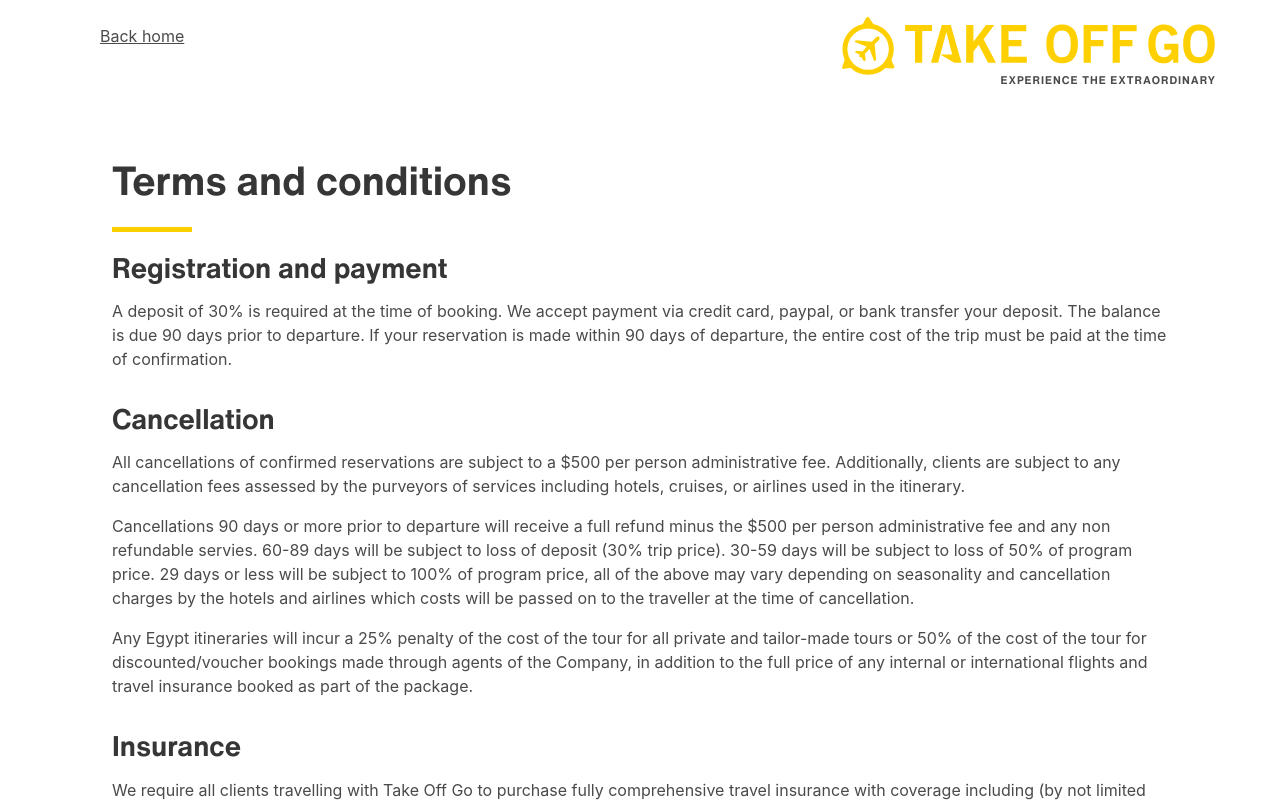
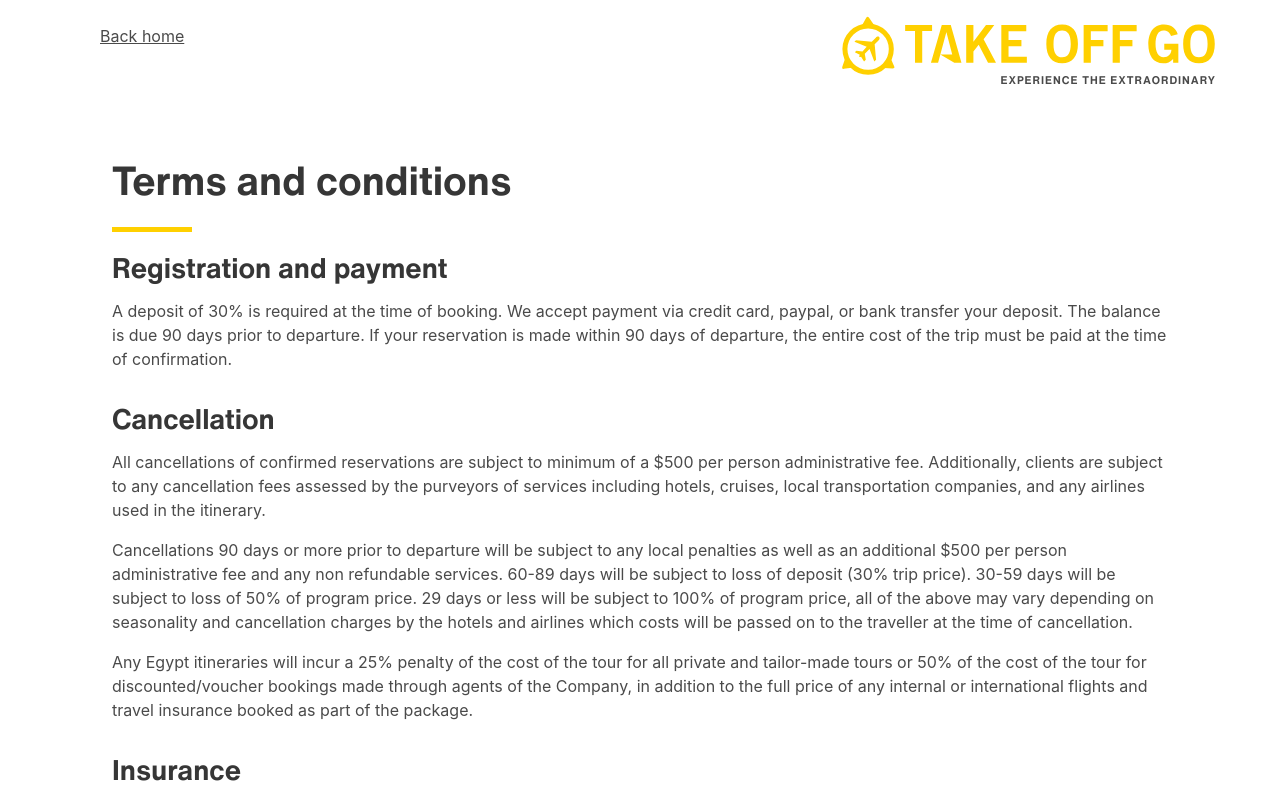
Before and after one commit to brendanmckenzie/takeoffgo-website, a Next.js app: page /terms-and-conditions in a window 1280 px wide. Shown: the top 802 px of the page. Built offline with nearby package versions, Linux system fonts and the light colour scheme; some icons are missing; a web font is replaced by a local one.

Commit message:
Updated terms

```diff
--- a/pages/terms-and-conditions.tsx
+++ b/pages/terms-and-conditions.tsx
@@ -34,21 +34,23 @@ const Terms: React.FC = () => {
             <h2>Cancellation</h2>
 
             <p>
-              All cancellations of confirmed reservations are subject to a $500
-              per person administrative fee. Additionally, clients are subject
-              to any cancellation fees assessed by the purveyors of services
-              including hotels, cruises, or airlines used in the itinerary.
+              All cancellations of confirmed reservations are subject to minimum
+              of a $500 per person administrative fee. Additionally, clients are
+              subject to any cancellation fees assessed by the purveyors of
+              services including hotels, cruises, local transportation
+              companies, and any airlines used in the itinerary.
             </p>
 
             <p>
-              Cancellations 90 days or more prior to departure will receive a
-              full refund minus the $500 per person administrative fee and any
-              non refundable servies. 60-89 days will be subject to loss of
-              deposit (30% trip price). 30-59 days will be subject to loss of
-              50% of program price. 29 days or less will be subject to 100% of
-              program price, all of the above may vary depending on seasonality
-              and cancellation charges by the hotels and airlines which costs
-              will be passed on to the traveller at the time of cancellation.
+              Cancellations 90 days or more prior to departure will be subject
+              to any local penalties as well as an additional $500 per person
+              administrative fee and any non refundable services. 60-89 days
+              will be subject to loss of deposit (30% trip price). 30-59 days
+              will be subject to loss of 50% of program price. 29 days or less
+              will be subject to 100% of program price, all of the above may
+              vary depending on seasonality and cancellation charges by the
+              hotels and airlines which costs will be passed on to the traveller
+              at the time of cancellation.
             </p>
 
             <p>
```
Also changed, not shown: components/Quote/components/Terms.tsx (+14 -12 lines).
